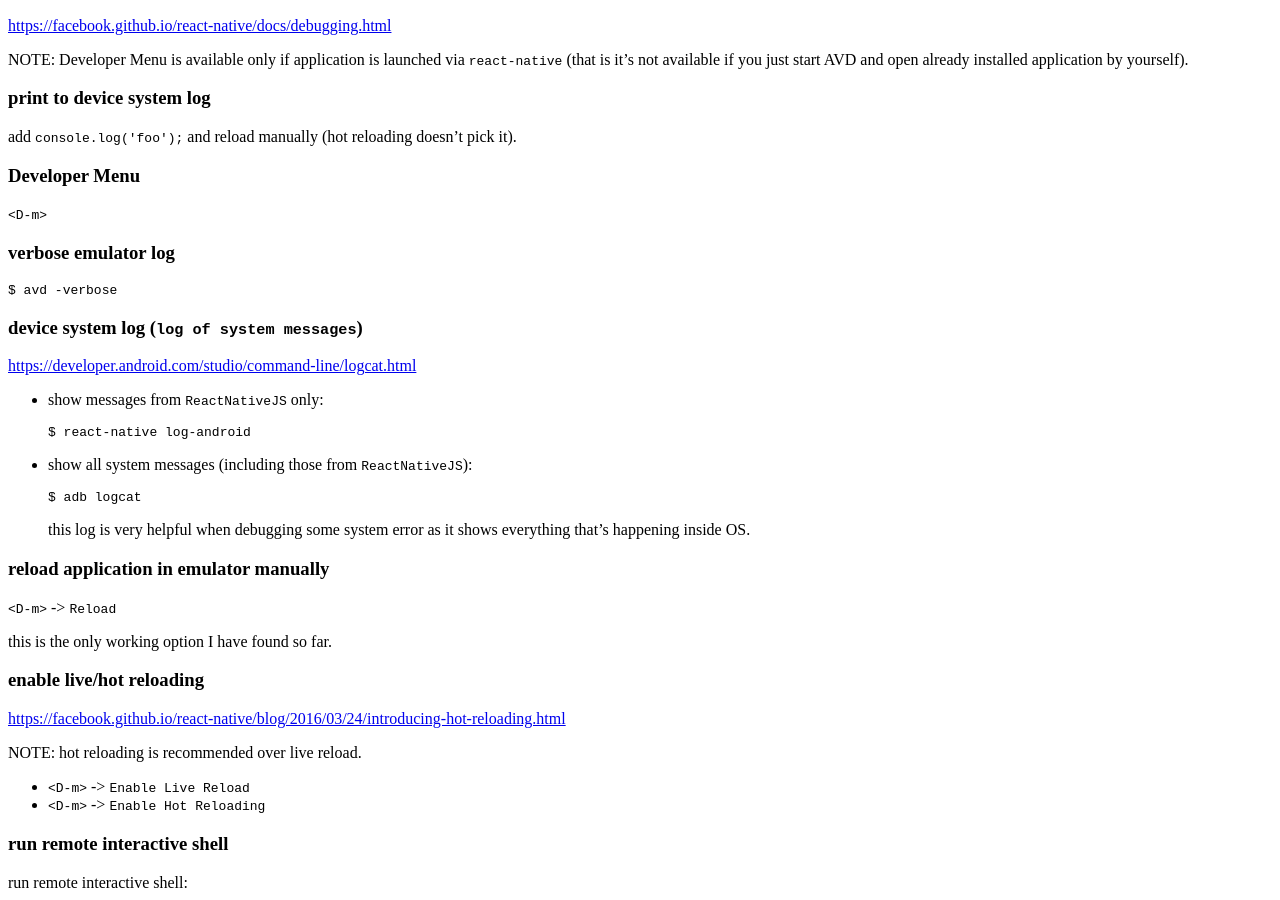
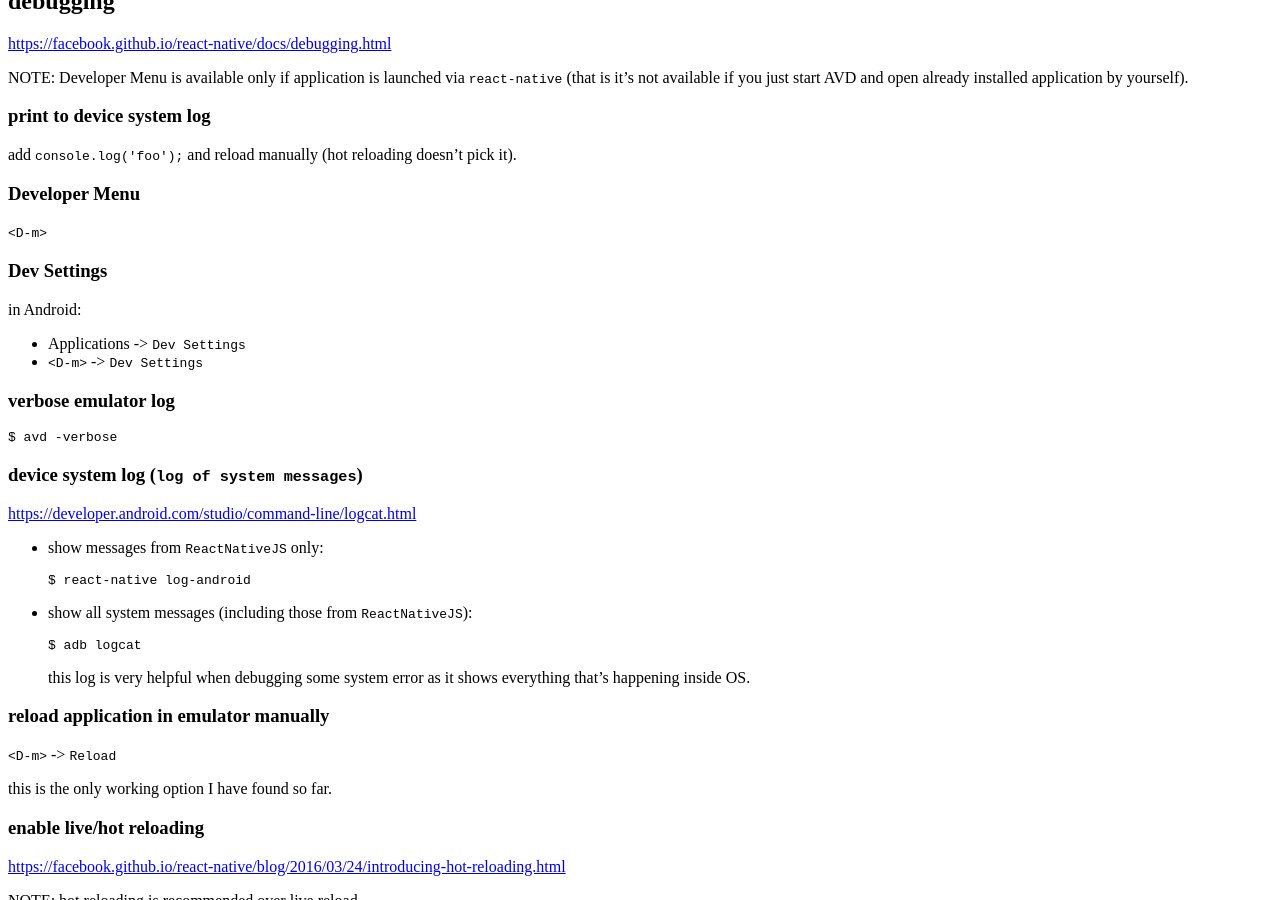
Before and after one commit to tap349/tap349.github.io, a Jekyll site: the page built from _posts/2017-05-24-react-native-android.md, in a window 1280 px wide and 900 px high, scrolled down 4410 px. Built offline with Jekyll 4.4.1, drawn with Linux system fonts in a browser that asks for light colours; some of the changed text lies outside the part shown.

Commit message:
update 2017-06-19_19:57:28

```diff
--- a/_posts/2017-05-24-react-native-android.md
+++ b/_posts/2017-05-24-react-native-android.md
@@ -263,6 +263,13 @@ add `console.log('foo');` and reload manually (hot reloading doesn't pick it).
 ### Developer Menu
 
 `<D-m>`
+
+### Dev Settings
+
+in Android:
+
+- Applications -> `Dev Settings`
+- `<D-m>` -> `Dev Settings`
 
 ### verbose emulator log
 
```
Also changed, not shown: other parts of _posts/2017-05-24-react-native-android.md (+1 -1 lines).
